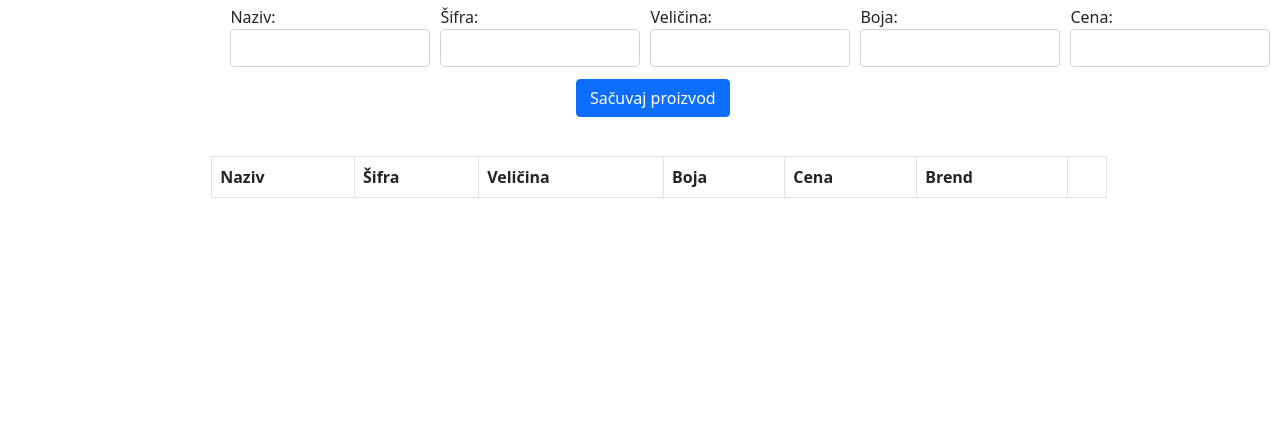
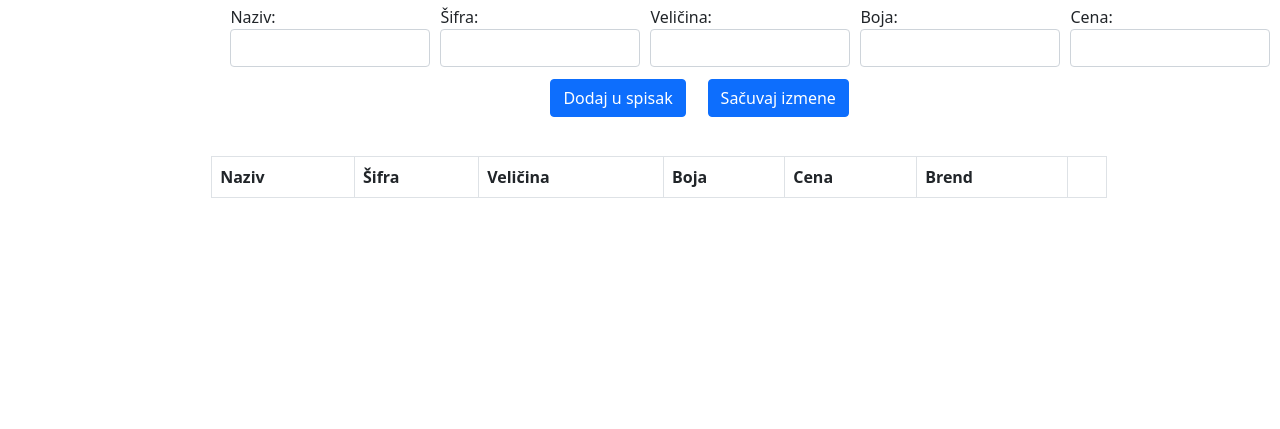
Before and after one commit to teodoragolubovic99/PHP_Internet_Tehnologije, a PHP site: page / in a window 1280 px wide; the page is wider, and only the part inside the window is pictured. Shown: the part 371-800 px from the top of that part. Run offline with PHP 8.4, Linux system fonts and the light colour scheme; data that the repository does not hold is empty.

Commit message:
Funkcije u klasi Proizvod i js.js fajlu za izmenu proizvoda na spisku za shopping

```diff
--- a/index.css
+++ b/index.css
@@ -19,11 +19,7 @@
     display: flex;
 }
 
-#btn_sacuvaj{
-    margin-top: 1%;
-    width: 12%;
-    margin-left: 45%;
-}
+
 
 #proizvodi-tbl{
     width: 70%;
@@ -34,3 +30,13 @@
 #btn_izmena, #btn_brisanje {
     border-radius: 20%;
 }
+
+.dugmici {
+    display: flex;
+    padding-left: 43%;
+    padding-top: 1%;
+}
+
+#btn_sacuvaj{
+    margin-right: 3%;
+}
--- a/index.php
+++ b/index.php
@@ -59,7 +59,11 @@
             </div>
         </div>
 
-        <button class="btn btn-primary" id="btn_sacuvaj">Sačuvaj proizvod</button>
+        <div class="dugmici">
+            <button class="btn btn-primary" id="btn_sacuvaj">Dodaj u spisak</button>
+            <button class="btn btn-primary" id="btn_sacuvaj_izmene">Sačuvaj izmene</button>
+        </div>
+
     </div>
 
 
--- a/js.js
+++ b/js.js
@@ -1,11 +1,9 @@
 $(function () {
     sacuvajProizvod();
     vratiPodatkeZaProizvod();
+    izmeniProizvod();
 });
 
-$.ajaxStop(function () {
-    window.location.reload();
-});
 
 function sacuvajProizvod() {
 
@@ -53,3 +51,25 @@ function vratiPodatkeZaProizvod() {
         })
     })
 }
+
+
+function izmeniProizvod() {
+
+    $(document).on('click', '#btn_sacuvaj_izmene', function () {
+
+        var id = $('#idProizvoda').val();
+        var naziv = $('#naziv').val();
+        var sifra = $('#sifra').val();
+        var velicina = $('#velicina').val();
+        var boja = $('#boja').val();
+        var cena = $('#cena').val();
+        var brend = $('#brend').val();
+
+        $.ajax({
+            url: 'izmeniProizvod.php',
+            method: 'post',
+            data: { PID: id, PNaziv: naziv, PSifra: sifra, PVelicina: velicina, PBoja: boja, PCena: cena, PBrend: brend },
+        })
+
+    })
+}
```
Also changed, not shown: Proizvod.php (+7 -0 lines), izmeniProizvod.php (added, +16 -0 lines).
